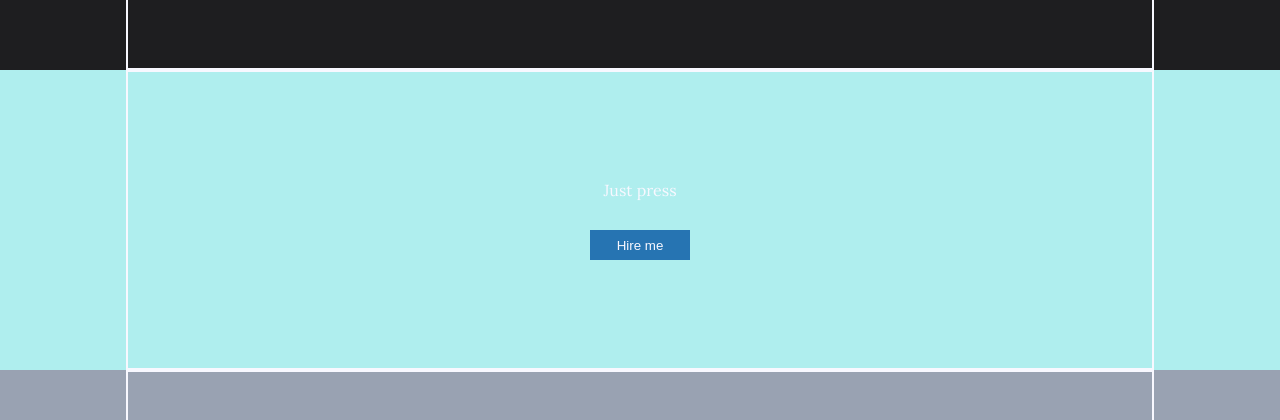
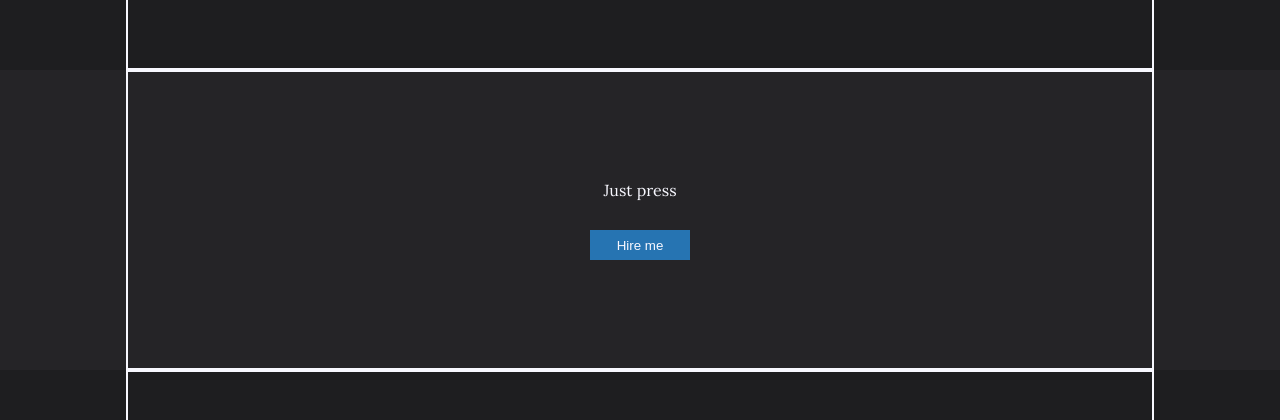
Before and after one commit to AnnaBoldyreva/portfolio, a React (Create React App) app: page / in a window 1280 px wide. Shown: the part 2330-2750 px from the top of the page. Built offline with nearby package versions, Linux system fonts and the light colour scheme; a web font is replaced by a local one.

Commit message:
add background color to all components

```diff
--- a/src/Contact.module.css
+++ b/src/Contact.module.css
@@ -1,6 +1,6 @@
 .contact {
    min-height: 100vh;
-   background-color: #99a2b2;
+   background-color: #1E1E20;
    display: flex;
    justify-content: center;
 }
--- a/src/Footer.module.css
+++ b/src/Footer.module.css
@@ -1,6 +1,6 @@
 .footer {
    height: 250px;
-   background-color: #b29db2;
+   background-color: #252427;
    display: flex;
    justify-content: center;
 }
--- a/src/Header.module.css
+++ b/src/Header.module.css
@@ -5,6 +5,7 @@
    background-color: whitesmoke;
    position: fixed;
    width: 100%;
+   opacity: 70%;
 }
 
 .container {
--- a/src/Offer.module.css
+++ b/src/Offer.module.css
@@ -1,6 +1,6 @@
 .offer {
 height: 300px;
- background-color: paleturquoise;
+ background-color: #252427;
  display: flex;
  justify-content: center;
 }
```
